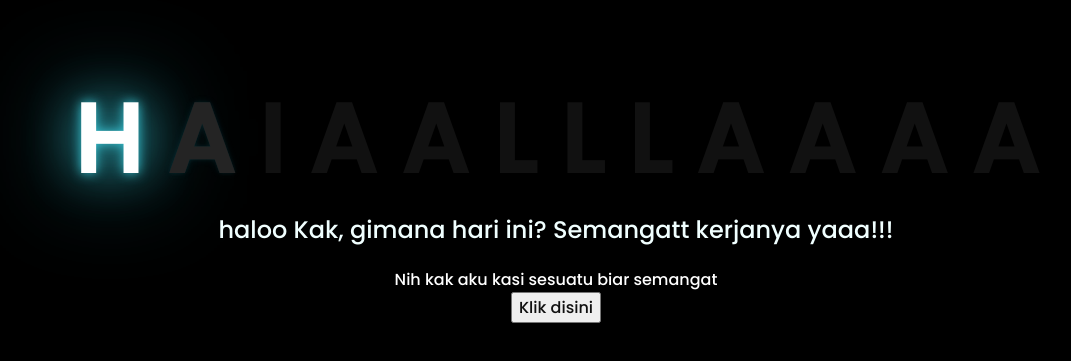
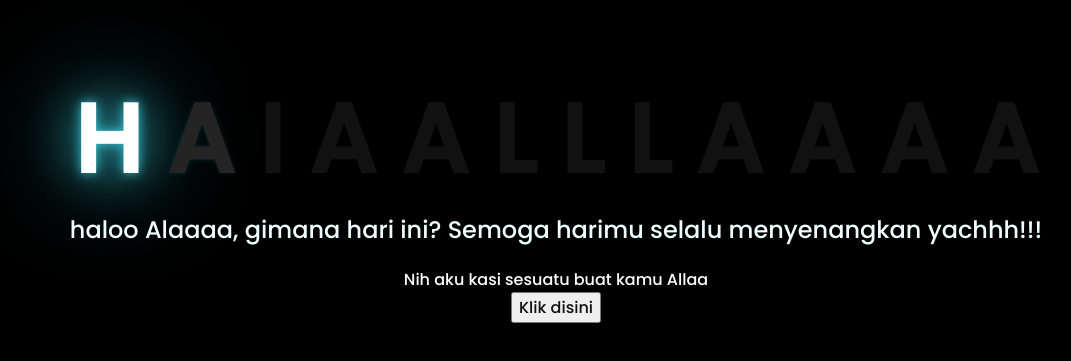
Before and after one commit to weeareeonee/flower, a plain HTML site: page index.html in a window 1280 px wide. Shown: the part 213-574 px from the top of the page, without its empty margins (92-1163 px from the left). Drawn offline with Linux system fonts and the light colour scheme.

Commit message:
mengubah kata2

```diff
--- a/index.html
+++ b/index.html
@@ -25,10 +25,10 @@
       <span>A</span>
     </div>
     <div class="description">
-      <span>haloo Kak, gimana hari ini? Semangatt kerjanya yaaa!!!</span>
+      <span>haloo Alaaaa, gimana hari ini? Semoga harimu selalu menyenangkan yachhh!!!</span>
     </div>
     <div class="perintah">
-      <span>Nih kak aku kasi sesuatu biar semangat</span>
+      <span>Nih aku kasi sesuatu buat kamu Allaa</span>
     </div>
     <div class="button">
       <button>
```
